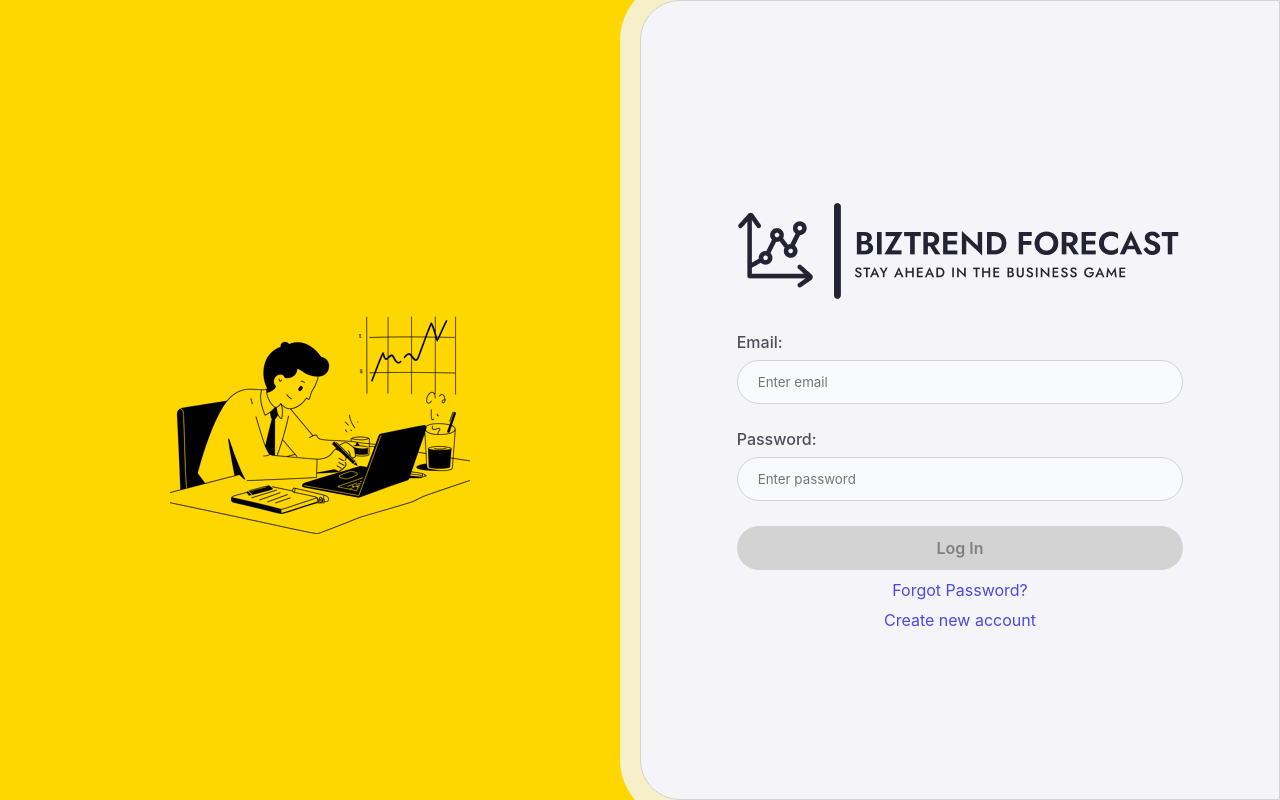
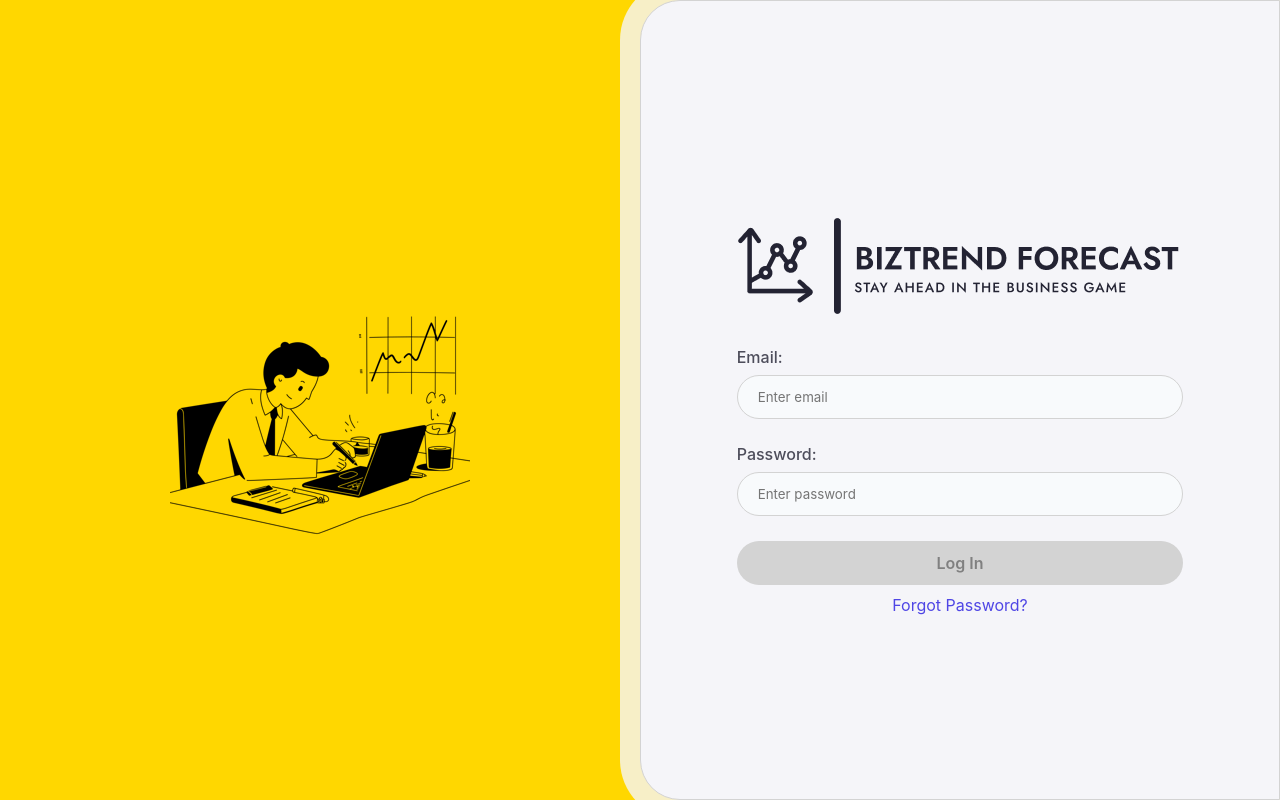
Before and after one commit to p3uj/BizTrend-Forecast, a React (Vite) app in the folder frontend/: page /login in a window 1280 px wide. Built offline with nearby package versions, Linux system fonts and the light colour scheme.

Commit message:
UI: Remove "Create new account" link from LogIn page

```diff
--- a/frontend/src/pages/LogIn.jsx
+++ b/frontend/src/pages/LogIn.jsx
@@ -119,7 +119,6 @@ function LogIn() {
             </button>
           </form>
           <a onClick={() => navigate("/reset-password")}>Forgot Password?</a>
-          <a onClick={() => navigate("/register")}>Create new account</a>
         </section>
       </main>
     </>
```
